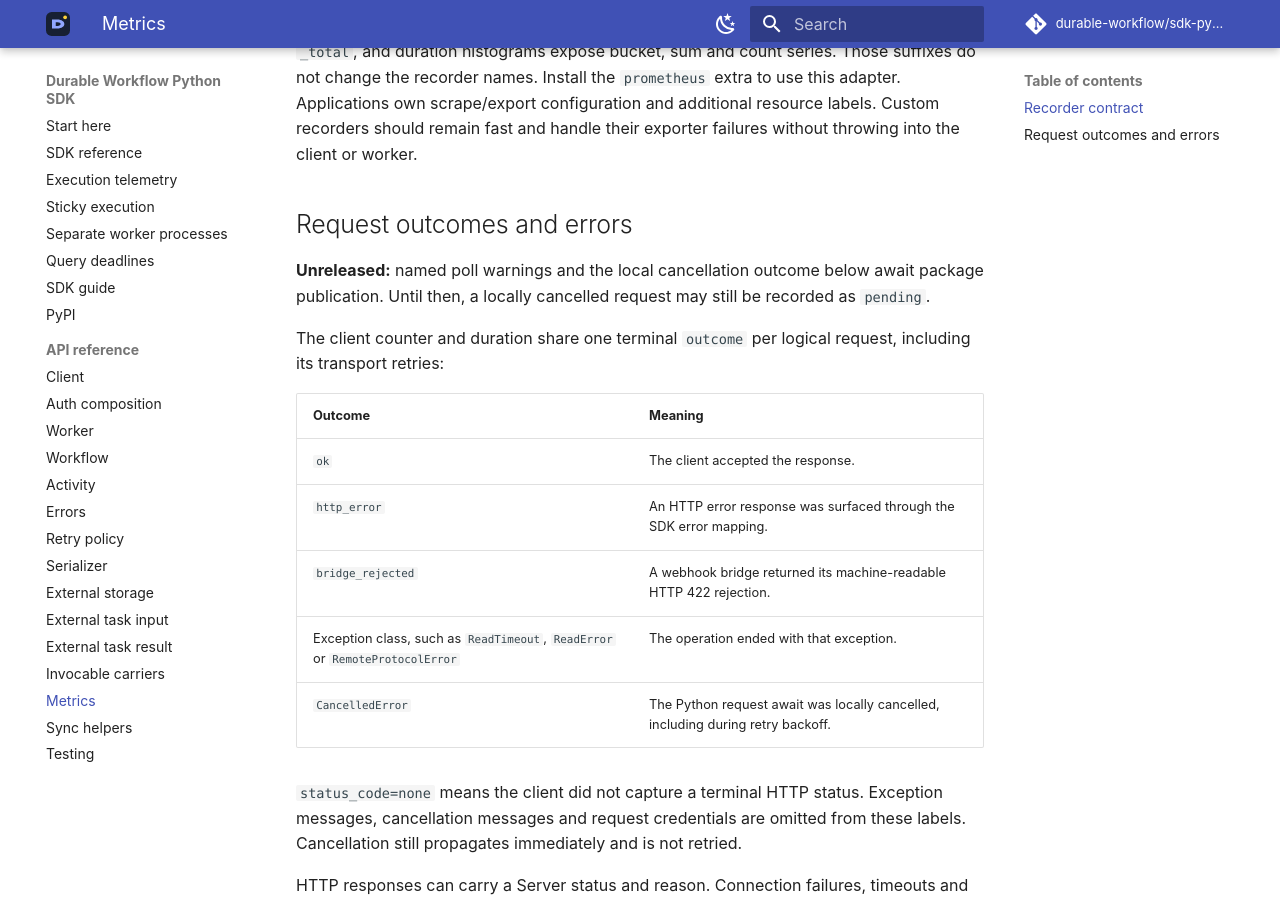
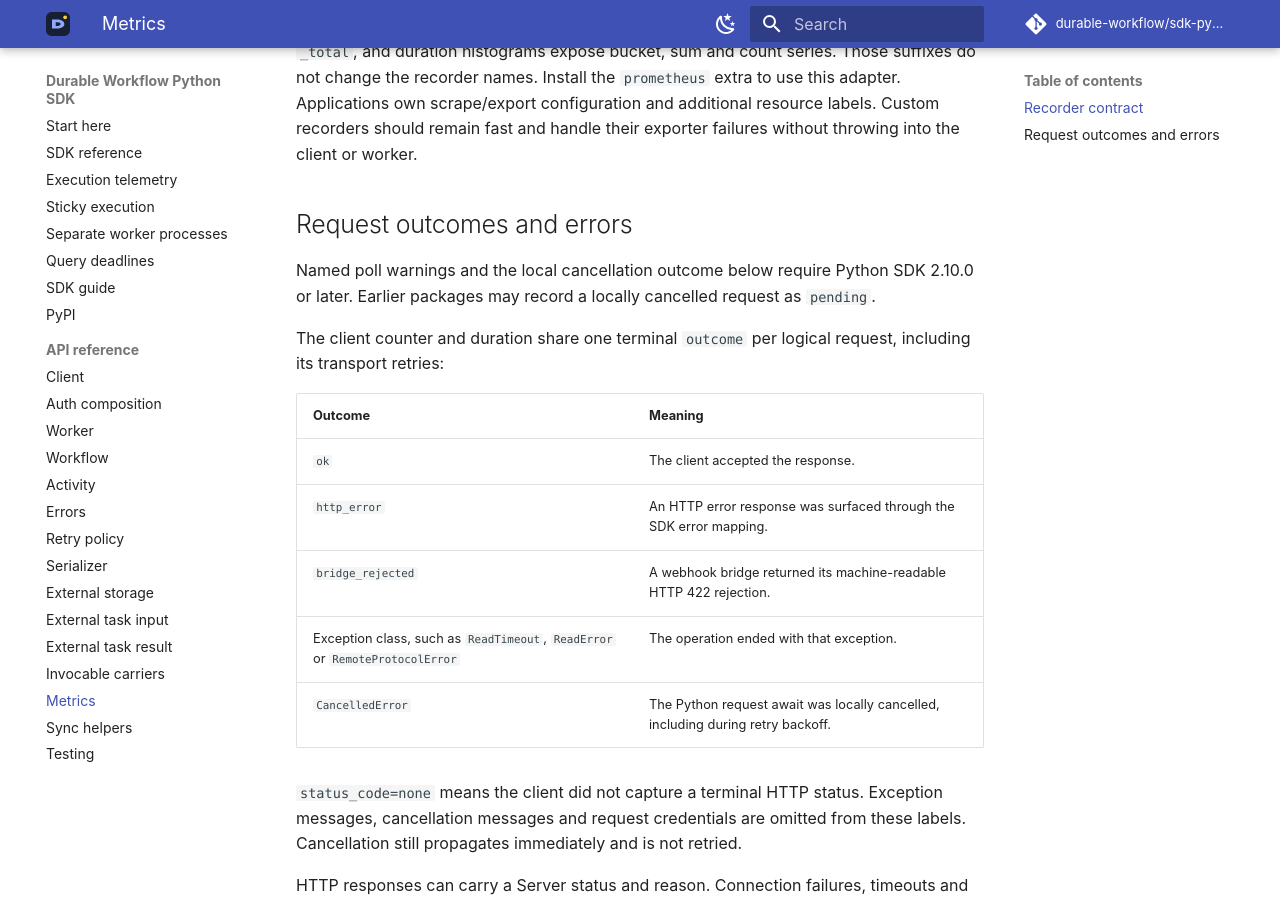
Before and after one commit to durable-workflow/sdk-python, an MkDocs documentation site: the page built from docs/reference/metrics.md, in a window 1280 px wide and 900 px high, scrolled down 911 px. Built offline with MkDocs 1.6.1 and Material for MkDocs 9.7.7, drawn with Linux system fonts in a browser that asks for light colours.

Commit message:
Include the fully qualified diagnostics in 2.10.0 publication guidance

```diff
--- a/docs/reference/metrics.md
+++ b/docs/reference/metrics.md
@@ -42,9 +42,9 @@ failures without throwing into the client or worker.
 
 ## Request outcomes and errors
 
-**Unreleased:** named poll warnings and the local cancellation outcome below
-await package publication. Until then, a locally cancelled request may still
-be recorded as `pending`.
+Named poll warnings and the local cancellation outcome below require Python
+SDK 2.10.0 or later. Earlier packages may record a locally cancelled request
+as `pending`.
 
 The client counter and duration share one terminal `outcome` per logical
 request, including its transport retries:
```
Also changed, not shown: docs/reference/worker.md (+2 -2 lines), docs/sdk-reference.md (+2 -2 lines).
